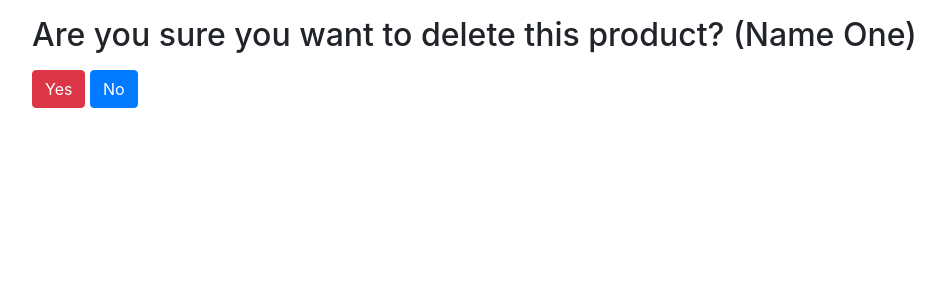
After one commit to ihinion/shop, a Django app: page /product/1/delete/ in a window 1280 px wide. The commit adds this page. Shown: the top 300 px of the page, without its empty margins (53-998 px from the left). Run offline with Django 3.2, Linux system fonts and the light colour scheme; data comes from the database, SQL or seed files in the repository; some libraries are stand-ins or nearby versions.

Commit message:
Created delete.html, delete_view, path in urls.py, added 'delete' links in index.html and product.html

```diff
--- a/source/main/urls.py
+++ b/source/main/urls.py
@@ -15,12 +15,13 @@ Including another URLconf
 """
 from django.contrib import admin
 from django.urls import path
-from webapp.views import index_view, product_view, add_view, update_view
+from webapp.views import index_view, product_view, add_view, update_view, delete_view
 
 urlpatterns = [
     path('admin/', admin.site.urls),
     path('', index_view, name='index'),
     path('product/<pk>/', product_view, name='product'),
     path('add/', add_view, name='add'),
-    path('product/<pk>/update/', update_view, name='update')
+    path('product/<pk>/update/', update_view, name='update'),
+    path('product/<pk>/delete/', delete_view, name='delete')
 ]
--- /dev/null
+++ b/source/webapp/templates/delete.html
@@ -0,0 +1,9 @@
+{% extends 'base.html' %}
+{% block title %}Delete product{% endblock %}
+{% block content %}
+    <form method="post">{% csrf_token %}
+        <h2 class="my-3">Are you sure you want to delete this product? ({{ product.name }})</h2>
+        <input class="btn btn-danger" type="submit" value="Yes">
+        <a class="btn btn-primary" href="{% url 'index' %}">No</a>
+    </form>
+{% endblock %}
--- a/source/webapp/templates/index.html
+++ b/source/webapp/templates/index.html
@@ -17,7 +17,7 @@
                                             <b>Category:</b> {{ product.get_category_display }} </p>
                     <form class="form-inline">
                         <a class="btn btn-primary btn-sm mr-3" href="{% url 'product' product.pk %}" role="button">Details</a>
-                        <a class="btn btn-danger btn-sm mr-3" href="#" role="button">Delete</a>
+                        <a class="btn btn-danger btn-sm mr-3" href="{% url 'delete' product.pk %}" role="button">Delete</a>
                         <a class="btn btn-info btn-sm mr-3" href="{% url 'update' product.pk %}" role="button">Update</a>
                     </form>
                 </div>
--- a/source/webapp/templates/product.html
+++ b/source/webapp/templates/product.html
@@ -17,7 +17,7 @@
         <p>Price: {{ product.price }}</p>
         <p>Amount: {{ product.amount }}</p>
         <a class="btn btn-primary mr-2" href="{% url 'index' %}" role="button">Index</a>
-        <a class="btn btn-danger mr-2" href="#" role="button">Delete</a>
+        <a class="btn btn-danger mr-2" href="{% url 'delete' product.pk %}" role="button">Delete</a>
         <a class="btn btn-info" href="{% url 'update' product.pk %}" role="button">Update</a>
     </div>
 </div>
--- a/source/webapp/views.py
+++ b/source/webapp/views.py
@@ -49,3 +49,11 @@ def update_view(request, pk):
             return redirect(product_view, pk=product.pk)
         else:
             return render(request, 'update.html', context={'form': form, 'product': product})
+
+
+def delete_view(request, pk):
+    product = get_object_or_404(Product, pk=pk)
+    if request.method == "POST":
+        product.delete()
+        return redirect(index_view)
+    return render(request, "delete.html", {'product': product})
```
